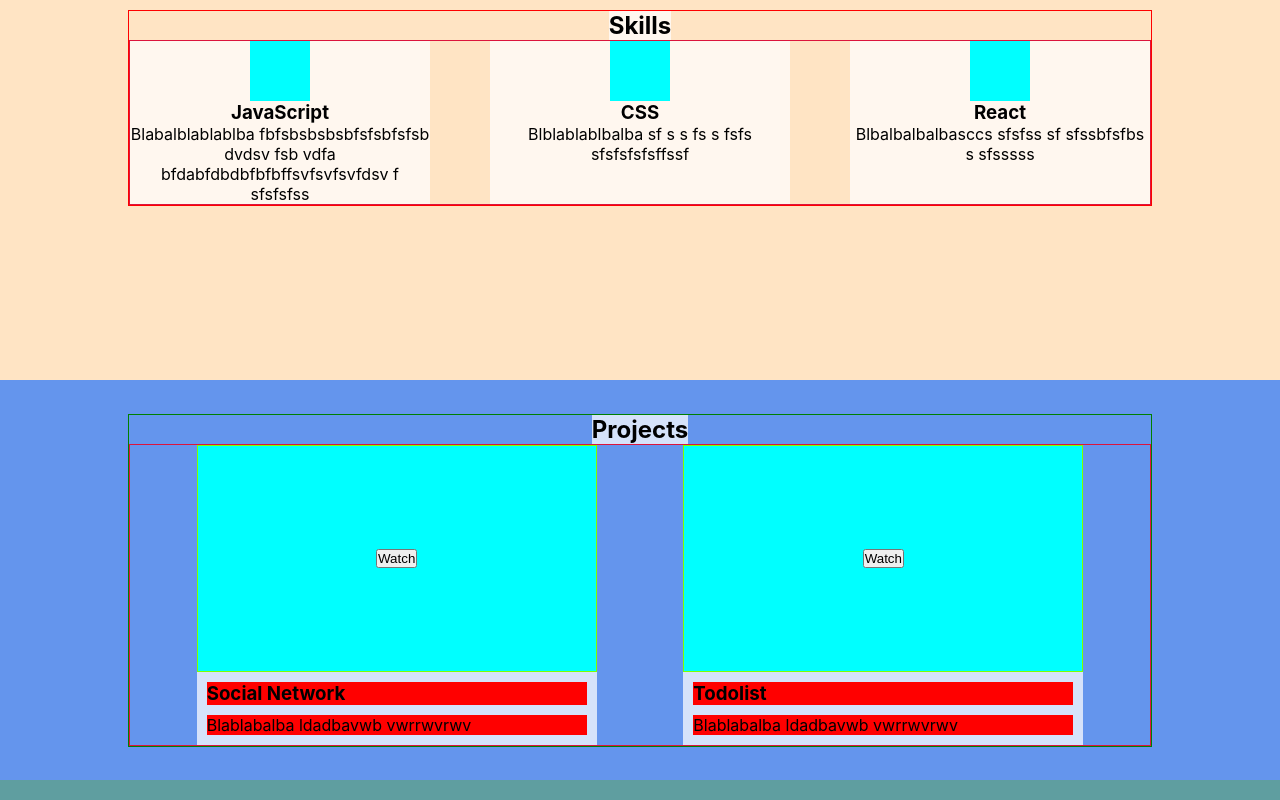
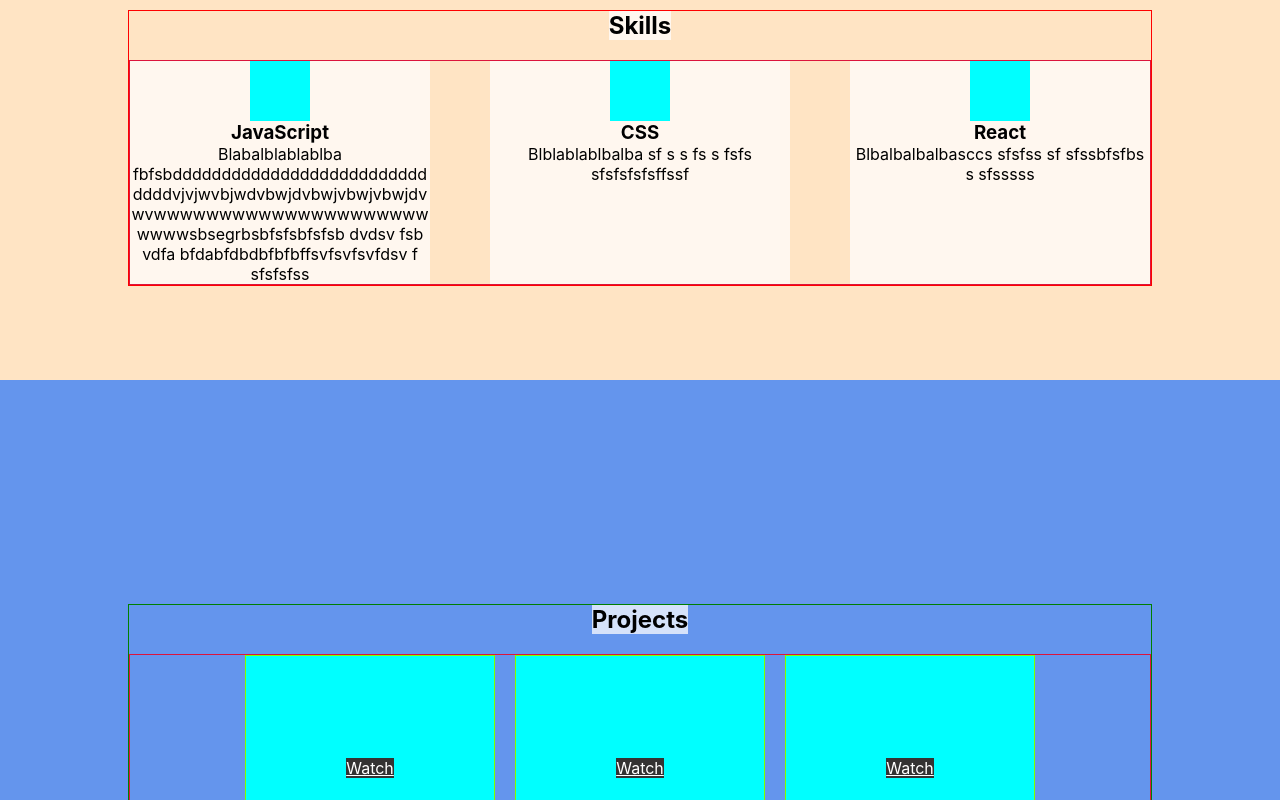
Before and after one commit to Sene4kaaa/portfolio, a React (Create React App) app: page / in a window 1280 px wide. Shown: the part 900-1700 px from the top of the page. Built offline with nearby package versions, Linux system fonts and the light colour scheme.

Commit message:
Refactoring CSS

```diff
--- a/src/components/Projects/Project/Project.module.css
+++ b/src/components/Projects/Project/Project.module.css
@@ -1,17 +1,16 @@
 .project {
-    width: 40%;
-    max-width: 400px;
-    height: 300px;
+    min-height: 300px;
+    min-width: 250px;
     background-color: #FFFFFFBA;
     display: flex;
     flex-direction: column;
     align-items: center;
     text-align: center;
-    min-height: 100px;
+
 
 }
 
-.icon {
+.imgAndAhref {
     border: 1px solid chartreuse;
     height: 100%;
     width: 100%;
@@ -19,7 +18,17 @@
     display: flex;
     align-items: center;
     justify-content: center;
+    flex-wrap: wrap;
     /*object-fit: cover*/
+}
+
+.icon {
+
+}
+
+.watch {
+    background-color: #343333;
+    color: white;
 }
 
 
--- a/src/components/Projects/Project/Project.tsx
+++ b/src/components/Projects/Project/Project.tsx
@@ -9,8 +9,9 @@ type ProjectPropsType = {
 export const Project = (props: ProjectPropsType) => {
     return (
         <div className={s.project}>
-            <div className={s.icon}>
-                <button>Watch</button>
+            <div className={s.imgAndAhref}>
+                <img src={''} className={s.icon}></img>
+                <a href='' className={s.watch}>Watch</a>
             </div>
             <div className={s.title_description}>
                 <h3 className={s.tittle}>
--- a/src/components/Projects/Projects.module.css
+++ b/src/components/Projects/Projects.module.css
@@ -1,5 +1,5 @@
 .projectsBlock {
-    min-height: 50vh;
+    min-height: 100vh;
     background-color: cornflowerblue;
     display: flex;
     justify-items: center;
@@ -10,7 +10,7 @@
 .projectsContainer {
     flex-direction: column;
     border: 1px solid green;
-    flex-wrap: nowrap;
+    flex-wrap: wrap;
     justify-content: space-between;
 }
 
@@ -27,7 +27,8 @@
     border: 1px solid crimson;
     width: 100%;
     display: flex;
-    justify-content: space-evenly;
+    justify-content: center;
     gap: 20px;
     flex-wrap: wrap;
+    margin-top: 20px;
 }
--- a/src/components/Projects/Projects.tsx
+++ b/src/components/Projects/Projects.tsx
@@ -12,8 +12,9 @@ export const Projects = () => {
                   <h2 className={s.title}>Projects</h2>
               </div>
                 <div className={`${s.projects}`}>
-                    <Project title={'Social Network'} description={'Blablabalba ldadbavwb vwrrwvrwv'}/>
-                    <Project title={'Todolist'} description={'Blablabalba ldadbavwb vwrrwvrwv'}/>
+                    <Project title={'Social Network'} description={'Project description'}/>
+                    <Project title={'Todolist'} description={'Project description'}/>
+                    <Project title={'Portfolio'} description={'Project description'}/>
                 </div>
             </div>
         </div>
--- a/src/components/Skills/Skill/Skill.module.css
+++ b/src/components/Skills/Skill/Skill.module.css
@@ -5,6 +5,7 @@
     flex-direction: column;
     align-items: center;
     text-align: center;
+    word-break: break-word;
 }
 
 .icon {
--- a/src/components/Skills/Skill/Skill.tsx
+++ b/src/components/Skills/Skill/Skill.tsx
@@ -11,7 +11,7 @@ export const Skill = (props: SkillPropsType) => {
         <div className={s.skill}>
             <div className={s.icon}></div>
             <h3>{props.title}</h3>
-            <span className={s.description}>
+            <span>
                 {props.description}
             </span>
         </div>
--- a/src/components/Skills/Skills.module.css
+++ b/src/components/Skills/Skills.module.css
@@ -20,4 +20,5 @@
     display: flex;
     justify-content: space-between;
     flex-wrap: wrap;
+    margin-top: 20px;
 }
--- a/src/components/Skills/Skills.tsx
+++ b/src/components/Skills/Skills.tsx
@@ -9,7 +9,7 @@ export const Skills = () => {
             <div className={`${styleContainer.container} ${s.skillsContainer} `}>
                 <h2 className={s.title}>Skills</h2>
                 <div className={s.skills}>
-                    <Skill title={'JavaScript'} description={'Blabalblablablba fbfsbsbsbsbfsfsbfsfsb dvdsv fsb vdfa bfdabfdbdbfbfbffsvfsvfsvfdsv f sfsfsfss'}/>
+                    <Skill title={'JavaScript'} description={'Blabalblablablba fbfsbddddddddddddddddddddddddddddddvjvjwvbjwdvbwjdvbwjvbwjvbwjdvwvwwwwwwwwwwwwwwwwwwwwwwwwwsbsegrbsbfsfsbfsfsb dvdsv fsb vdfa bfdabfdbdbfbfbffsvfsvfsvfdsv f sfsfsfss'}/>
                     <Skill title={'CSS'} description={'Blblablablbalba sf s s fs s fsfs sfsfsfsfsffssf'}/>
                     <Skill title={'React'} description={'Blbalbalbalbasccs sfsfss sf sfssbfsfbs s sfsssss'}/>
             {/*        /!*<Skill title={'TypeScript'} description={'Blablablbablalba'}/>*!/*/}
```
